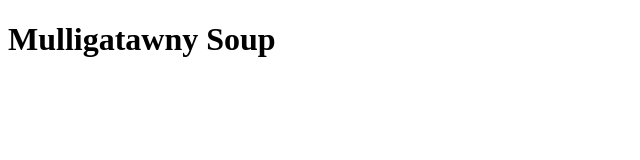
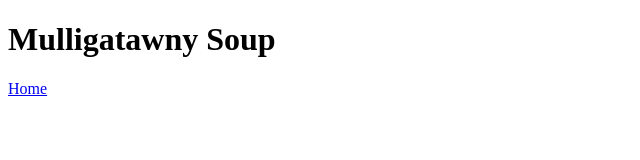
Before and after one commit to sionct/odin-recipes, a plain HTML site: page recipes/mulligatawny-soup.html in a window 1280 px wide. Shown: the full height of the page, 0-640 px from the left. Drawn offline with Linux system fonts and the light colour scheme.

Commit message:
Add homepage links to 2 new recipe page
Recipe page can't back to homepage without this

```diff
--- a/recipes/mulligatawny-soup.html
+++ b/recipes/mulligatawny-soup.html
@@ -7,5 +7,6 @@
 </head>
 <body>
   <h1>Mulligatawny Soup</h1>
+  <p><a href="/index.html">Home</a></p>
 </body>
 </html>
```
Also changed, not shown: recipes/spaghetti-carbonara.html (+1 -0 lines).
